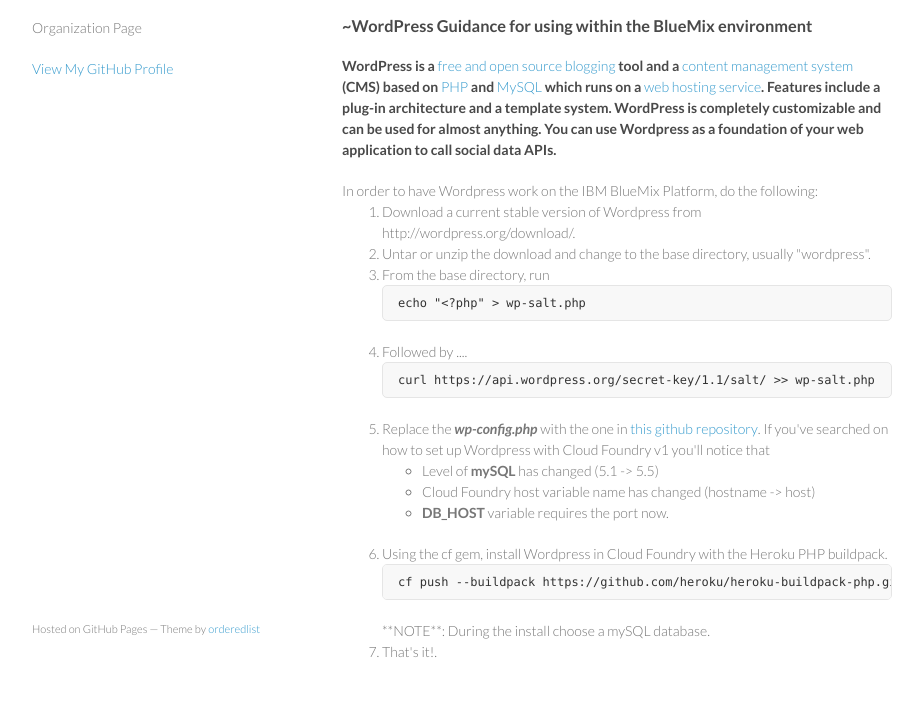
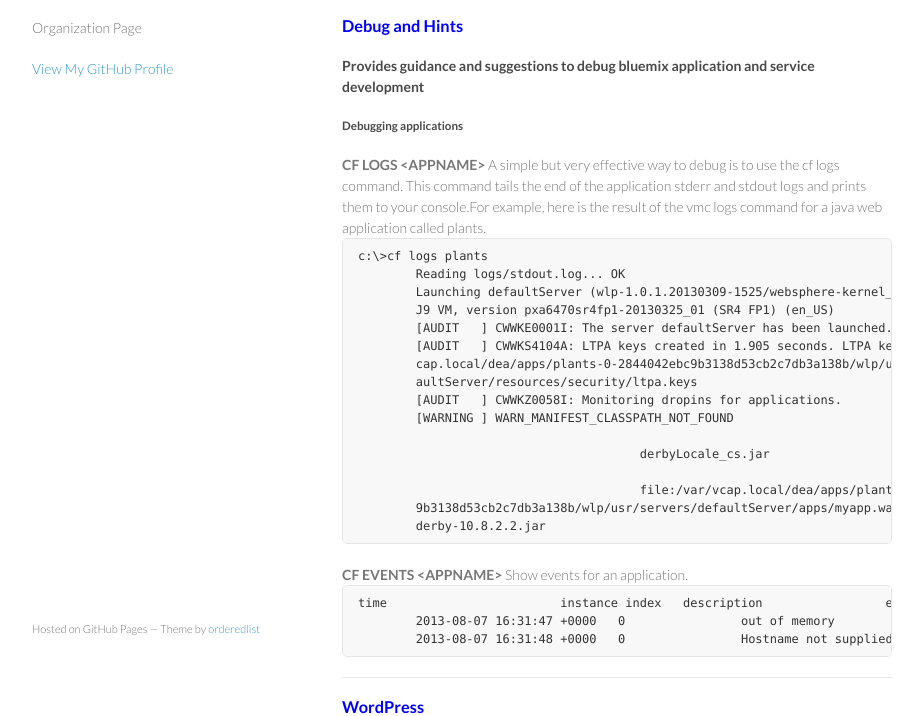
Before and after one commit to joshisa/ibmjstart.github.io, a plain HTML site: page index.html in a window 1280 px wide. Shown: the part 92-808 px from the top of the page, without its empty margins (178-1101 px from the left). Drawn offline with Linux system fonts and the light colour scheme.

Commit message:
Update index.html

```diff
--- a/index.html
+++ b/index.html
@@ -23,9 +23,42 @@
 
       </header>
       <section>
-        <h1>BlueMix, an IBM Open Cloud Initiative</h3>
+        <h1>BlueMix, an IBM Open Cloud Initiative</h1>
 
-        <h3>~WordPress Guidance for using within the BlueMix environment</h4>
+        <h3 style="color:blue;">Debug and Hints</h3>
+
+        <h4>Provides guidance and suggestions to debug bluemix application and service development</h4>
+
+        <h5><b>Debugging applications</b></h5>
+
+        <b>CF LOGS &lt;APPNAME&gt;</b>
+        A simple but very effective way to debug is to use the cf logs <appname> command.  This command tails the end of the application stderr and stdout logs and prints them to your console.For example, here is the result of the vmc logs command for a java web application called plants.
+
+        <pre><code>c:\>cf logs plants
+        Reading logs/stdout.log... OK
+        Launching defaultServer (wlp-1.0.1.20130309-1525/websphere-kernel_1.0.1) on IBM
+        J9 VM, version pxa6470sr4fp1-20130325_01 (SR4 FP1) (en_US)
+        [AUDIT   ] CWWKE0001I: The server defaultServer has been launched.
+        [AUDIT   ] CWWKS4104A: LTPA keys created in 1.905 seconds. LTPA key file: /var/v
+        cap.local/dea/apps/plants-0-2844042ebc9b3138d53cb2c7db3a138b/wlp/usr/servers/def
+        aultServer/resources/security/ltpa.keys
+        [AUDIT   ] CWWKZ0058I: Monitoring dropins for applications.
+        [WARNING ] WARN_MANIFEST_CLASSPATH_NOT_FOUND
+
+                                       derbyLocale_cs.jar
+
+                                       file:/var/vcap.local/dea/apps/plants-0-2844042ebc
+        9b3138d53cb2c7db3a138b/wlp/usr/servers/defaultServer/apps/myapp.war/WEB-INF/lib/
+        derby-10.8.2.2.jar</code></pre>
+
+        <b>CF EVENTS &lt;APPNAME&gt;</b>
+        Show events for an application.
+        <pre><code>time                        instance index   description                 exit status
+        2013-08-07 16:31:47 +0000   0                out of memory               Failure (255)
+        2013-08-07 16:31:48 +0000   0                Hostname not supplied: ''   Failure (-1)</code></pre>
+
+        <hr>
+        <h3 style="color:blue;">WordPress</h3>
 
         <h4>WordPress is a <a href="http://en.wikipedia.org/wiki/Free_and_open_source">free and open source</a> <a href="http://en.wikipedia.org/wiki/Blog">blogging</a> tool and a <a href="http://en.wikipedia.org/wiki/Content_management_system">content management system</a> (CMS) based on <a href="http://en.wikipedia.org/wiki/PHP">PHP</a> and <a href="http://en.wikipedia.org/wiki/MySQL">MySQL</a> which runs on a <a href="http://en.wikipedia.org/wiki/Web_hosting_service">web hosting service</a>.  Features include a plug-in architecture and a template system.  WordPress is completely customizable and can be used for almost anything.   You can use Wordpress as a foundation of your web application to call social data APIs.</h5>
 
```
